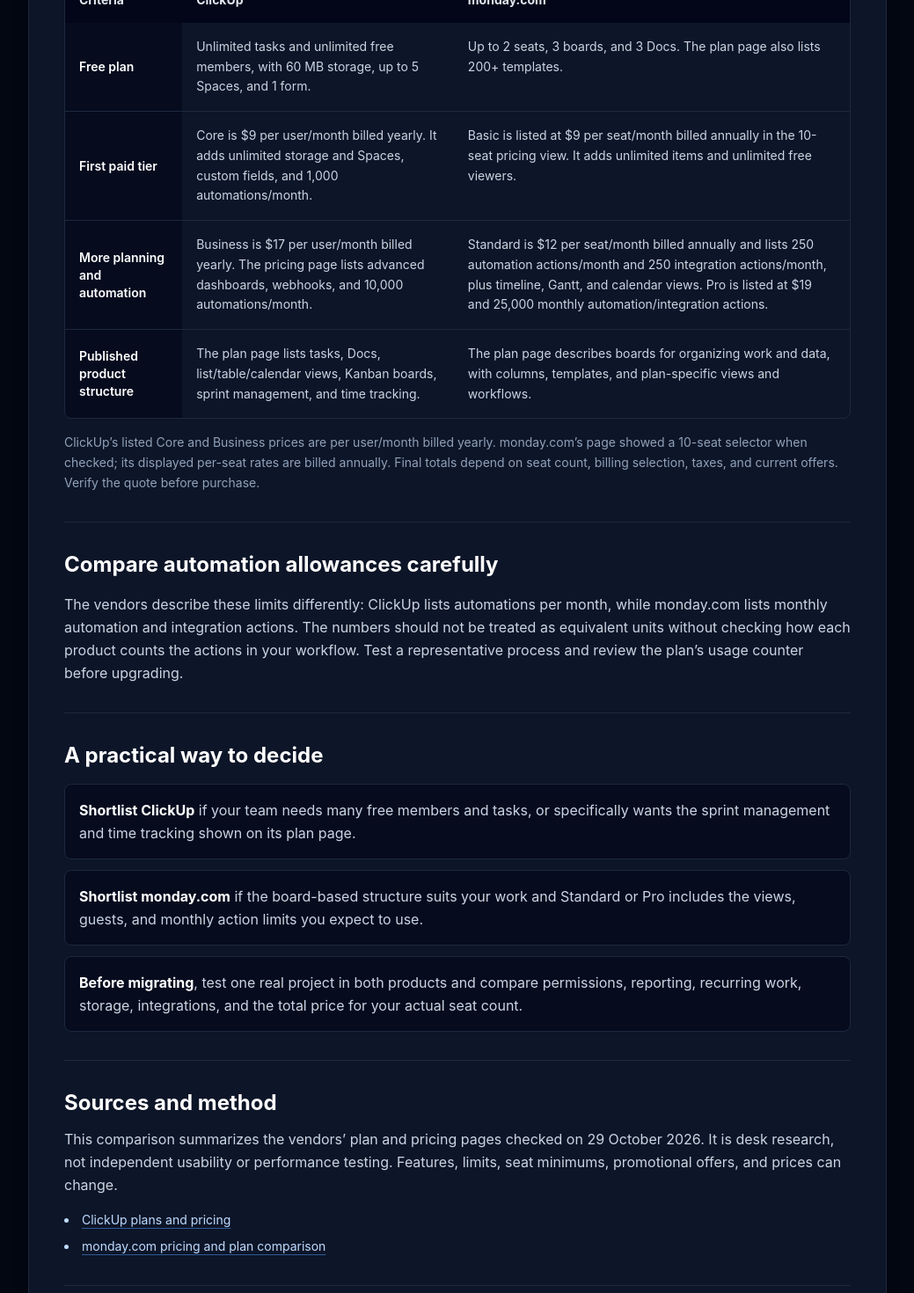
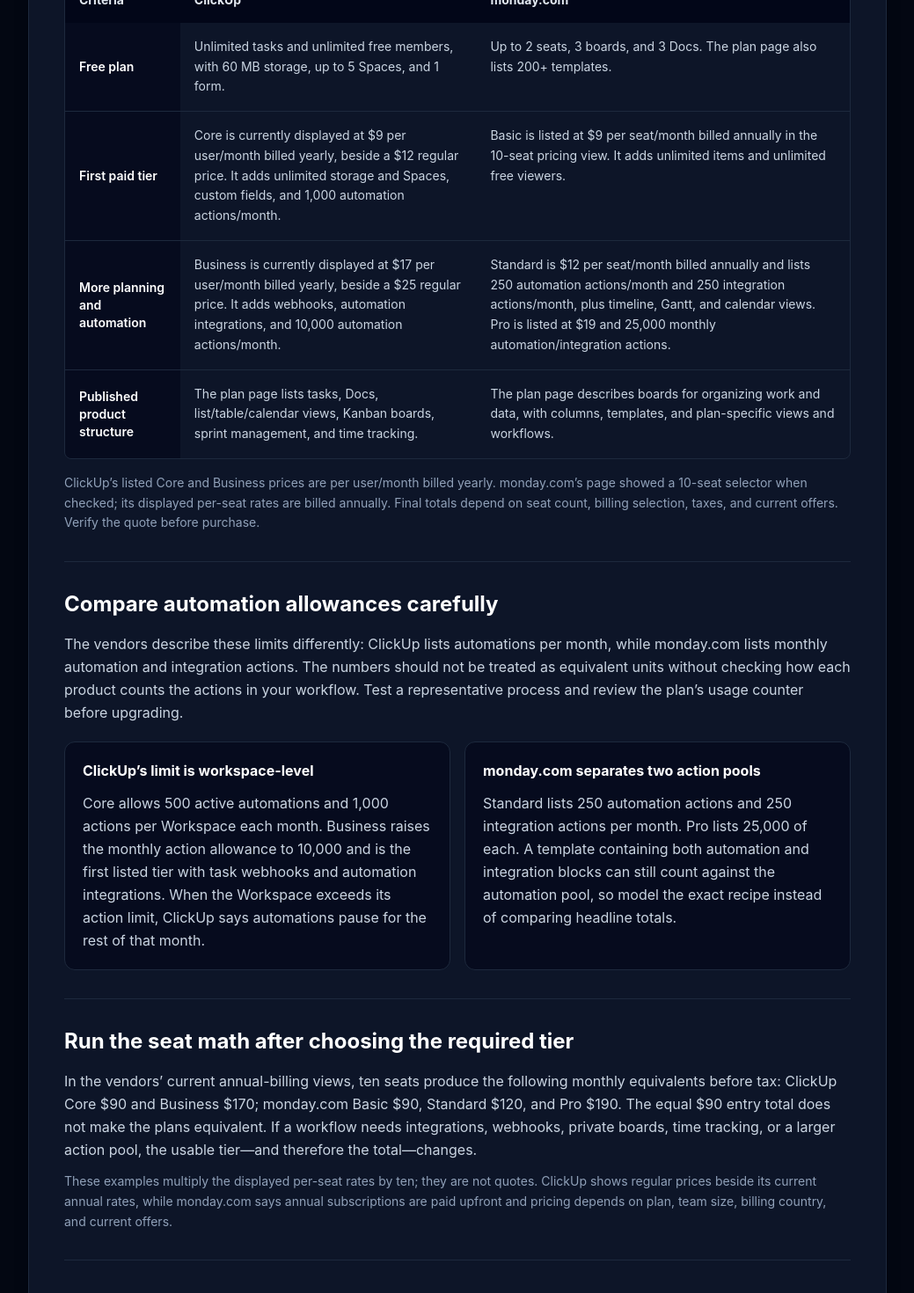
Before and after one commit to nguyenquocthieu231218-afk/b2b-hub, a Next.js app: page /clickup-vs-monday in a window 1280 px wide. Shown: the part 1000-2470 px from the top of the page at 88% size, without its empty margins (120-1159 px from the left). Built offline with nearby package versions, Linux system fonts and the light colour scheme.

Commit message:
Deepen ClickUp and monday cost analysis (#7)
Recheck current vendor pricing and automation documentation, add seat and action-pool analysis, and synchronize source dates without changing StackEvalify branding or claiming hands-on testing.

```diff
--- a/app/clickup-vs-monday/page.tsx
+++ b/app/clickup-vs-monday/page.tsx
@@ -15,12 +15,12 @@ const comparisonRows = [
   },
   {
     label: 'First paid tier',
-    clickup: 'Core is $9 per user/month billed yearly. It adds unlimited storage and Spaces, custom fields, and 1,000 automations/month.',
+    clickup: 'Core is currently displayed at $9 per user/month billed yearly, beside a $12 regular price. It adds unlimited storage and Spaces, custom fields, and 1,000 automation actions/month.',
     monday: 'Basic is listed at $9 per seat/month billed annually in the 10-seat pricing view. It adds unlimited items and unlimited free viewers.',
   },
   {
     label: 'More planning and automation',
-    clickup: 'Business is $17 per user/month billed yearly. The pricing page lists advanced dashboards, webhooks, and 10,000 automations/month.',
+    clickup: 'Business is currently displayed at $17 per user/month billed yearly, beside a $25 regular price. It adds webhooks, automation integrations, and 10,000 automation actions/month.',
     monday: 'Standard is $12 per seat/month billed annually and lists 250 automation actions/month and 250 integration actions/month, plus timeline, Gantt, and calendar views. Pro is listed at $19 and 25,000 monthly automation/integration actions.',
   },
   {
@@ -43,7 +43,7 @@ export default function ClickUpVsMondayPage() {
             Both products organize team work, but the free plans and automation allowances have different limits. Compare the number of seats, work items, storage, and recurring automations your team expects to use.
           </p>
           <p className="mt-4 text-sm text-slate-400">
-            Source check: <time dateTime="2026-10-29">29 October 2026</time> · Desk research only; StackEvalify has not run a hands-on product test for this comparison.
+            Source check: <time dateTime="2026-11-09">9 November 2026</time> · Desk research only; StackEvalify has not run a hands-on product test for this comparison.
           </p>
         </header>
 
@@ -58,7 +58,7 @@ export default function ClickUpVsMondayPage() {
           <h2 id="plan-details" className="text-2xl font-bold text-white">Plans and documented limits</h2>
           <div className="mt-5 hidden overflow-x-auto rounded-lg border border-slate-800 sm:block">
             <table className="w-full min-w-[42rem] border-collapse text-left text-sm">
-              <caption className="sr-only">Published ClickUp and monday.com plan details checked on 29 October 2026</caption>
+              <caption className="sr-only">Published ClickUp and monday.com plan details checked on 9 November 2026</caption>
               <thead className="bg-slate-950 text-slate-200">
                 <tr>
                   <th scope="col" className="p-4">Criteria</th>
@@ -104,6 +104,26 @@ export default function ClickUpVsMondayPage() {
           <p className="mt-4 leading-relaxed text-slate-300">
             The vendors describe these limits differently: ClickUp lists automations per month, while monday.com lists monthly automation and integration actions. The numbers should not be treated as equivalent units without checking how each product counts the actions in your workflow. Test a representative process and review the plan’s usage counter before upgrading.
           </p>
+          <div className="mt-5 grid gap-4 sm:grid-cols-2">
+            <article className="rounded-xl border border-slate-800 bg-slate-950/60 p-5">
+              <h3 className="font-bold text-white">ClickUp’s limit is workspace-level</h3>
+              <p className="mt-3 leading-relaxed text-slate-300">Core allows 500 active automations and 1,000 actions per Workspace each month. Business raises the monthly action allowance to 10,000 and is the first listed tier with task webhooks and automation integrations. When the Workspace exceeds its action limit, ClickUp says automations pause for the rest of that month.</p>
+            </article>
+            <article className="rounded-xl border border-slate-800 bg-slate-950/60 p-5">
+              <h3 className="font-bold text-white">monday.com separates two action pools</h3>
+              <p className="mt-3 leading-relaxed text-slate-300">Standard lists 250 automation actions and 250 integration actions per month. Pro lists 25,000 of each. A template containing both automation and integration blocks can still count against the automation pool, so model the exact recipe instead of comparing headline totals.</p>
+            </article>
+          </div>
+        </section>
+
+        <section aria-labelledby="seat-math" className="border-b border-slate-800 py-8">
+          <h2 id="seat-math" className="text-2xl font-bold text-white">Run the seat math after choosing the required tier</h2>
+          <p className="mt-4 leading-relaxed text-slate-300">
+            In the vendors’ current annual-billing views, ten seats produce the following monthly equivalents before tax: ClickUp Core $90 and Business $170; monday.com Basic $90, Standard $120, and Pro $190. The equal $90 entry total does not make the plans equivalent. If a workflow needs integrations, webhooks, private boards, time tracking, or a larger action pool, the usable tier—and therefore the total—changes.
+          </p>
+          <p className="mt-3 text-sm leading-relaxed text-slate-400">
+            These examples multiply the displayed per-seat rates by ten; they are not quotes. ClickUp shows regular prices beside its current annual rates, while monday.com says annual subscriptions are paid upfront and pricing depends on plan, team size, billing country, and current offers.
+          </p>
         </section>
 
         <section aria-labelledby="decision" className="border-b border-slate-800 py-8">
@@ -118,11 +138,13 @@ export default function ClickUpVsMondayPage() {
         <section aria-labelledby="sources" className="pt-8">
           <h2 id="sources" className="text-2xl font-bold text-white">Sources and method</h2>
           <p className="mt-3 leading-relaxed text-slate-300">
-            This comparison summarizes the vendors’ plan and pricing pages checked on 29 October 2026. It is desk research, not independent usability or performance testing. Features, limits, seat minimums, promotional offers, and prices can change.
+            This comparison summarizes the vendors’ plan, pricing, and automation documentation checked on 9 November 2026. It is desk research, not independent usability or performance testing. Features, limits, seat minimums, promotional offers, and prices can change.
           </p>
           <ul className="mt-4 list-inside list-disc space-y-2 text-sm leading-relaxed text-blue-200">
             <li><a className="underline decoration-blue-400/50 underline-offset-4 hover:text-white" href="https://clickup.com/pricing" target="_blank" rel="noopener noreferrer">ClickUp plans and pricing</a></li>
+            <li><a className="underline decoration-blue-400/50 underline-offset-4 hover:text-white" href="https://help.clickup.com/hc/en-us/articles/23477062949911-Automations-feature-availability-and-limits" target="_blank" rel="noopener noreferrer">ClickUp Help: automation availability and action limits</a></li>
             <li><a className="underline decoration-blue-400/50 underline-offset-4 hover:text-white" href="https://monday.com/pricing" target="_blank" rel="noopener noreferrer">monday.com pricing and plan comparison</a></li>
+            <li><a className="underline decoration-blue-400/50 underline-offset-4 hover:text-white" href="https://support.monday.com/hc/en-us/articles/360017556179-Automation-and-Integration-actions-and-limits" target="_blank" rel="noopener noreferrer">monday.com Support: how automation and integration actions are counted</a></li>
           </ul>
         </section>
       </article>
--- a/lib/comparisons.ts
+++ b/lib/comparisons.ts
@@ -2,6 +2,10 @@ const SOURCE_CHECKED_AT = '2026-10-29';
 const SOURCE_CHECKED_STATUS = 'Source checked · 29 Oct 2026';
 
 const sourceCheckOverrides: Record<string, { sourceCheckedAt: string; status: string }> = {
+  '/clickup-vs-monday': {
+    sourceCheckedAt: '2026-11-09',
+    status: 'Source checked · 9 Nov 2026',
+  },
   '/hubspot-vs-salesforce': {
     sourceCheckedAt: '2026-11-09',
     status: 'Source checked · 9 Nov 2026',
--- a/scripts/check-seo.mjs
+++ b/scripts/check-seo.mjs
@@ -30,6 +30,7 @@ function plainText(html) {
 }
 
 const comparisonSourceDates = new Map([
+  ['/clickup-vs-monday', '2026-11-09'],
   ['/hubspot-vs-salesforce', '2026-11-09'],
 ]);
 
```
Also changed, not shown: 1 other file (tests, documents, lock files or other folders).
